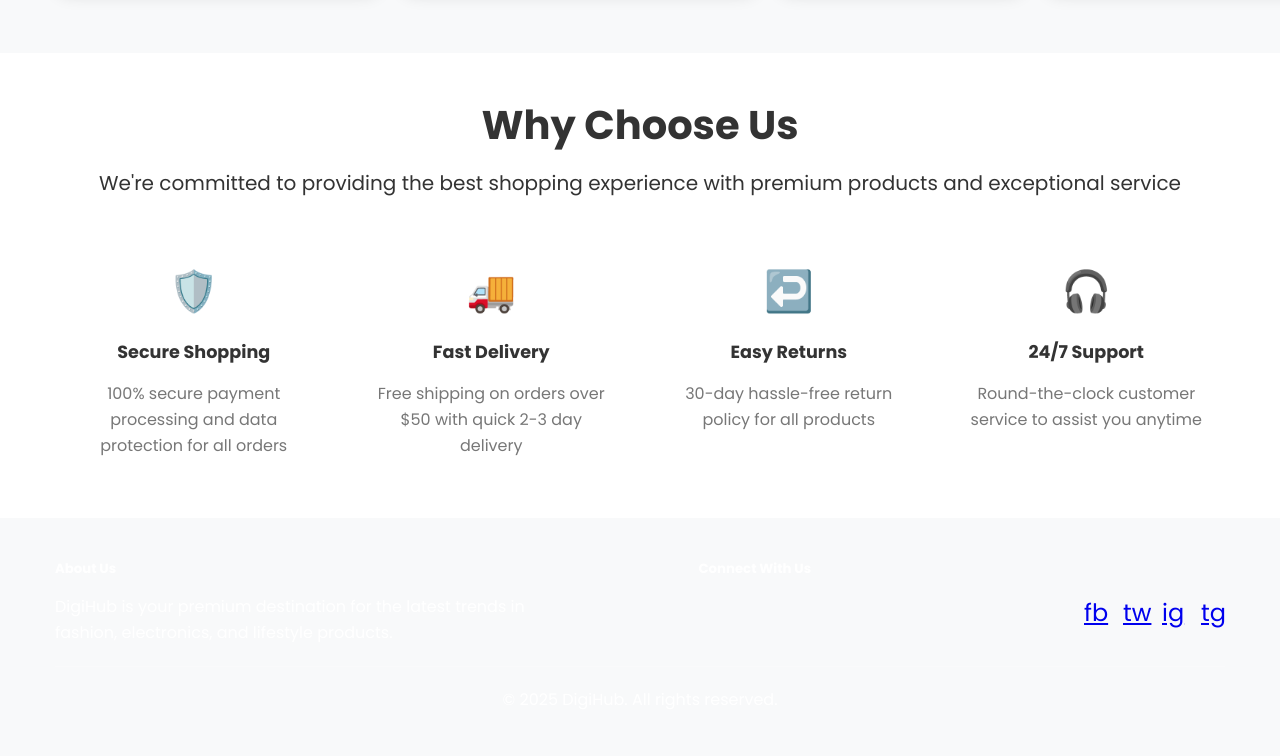
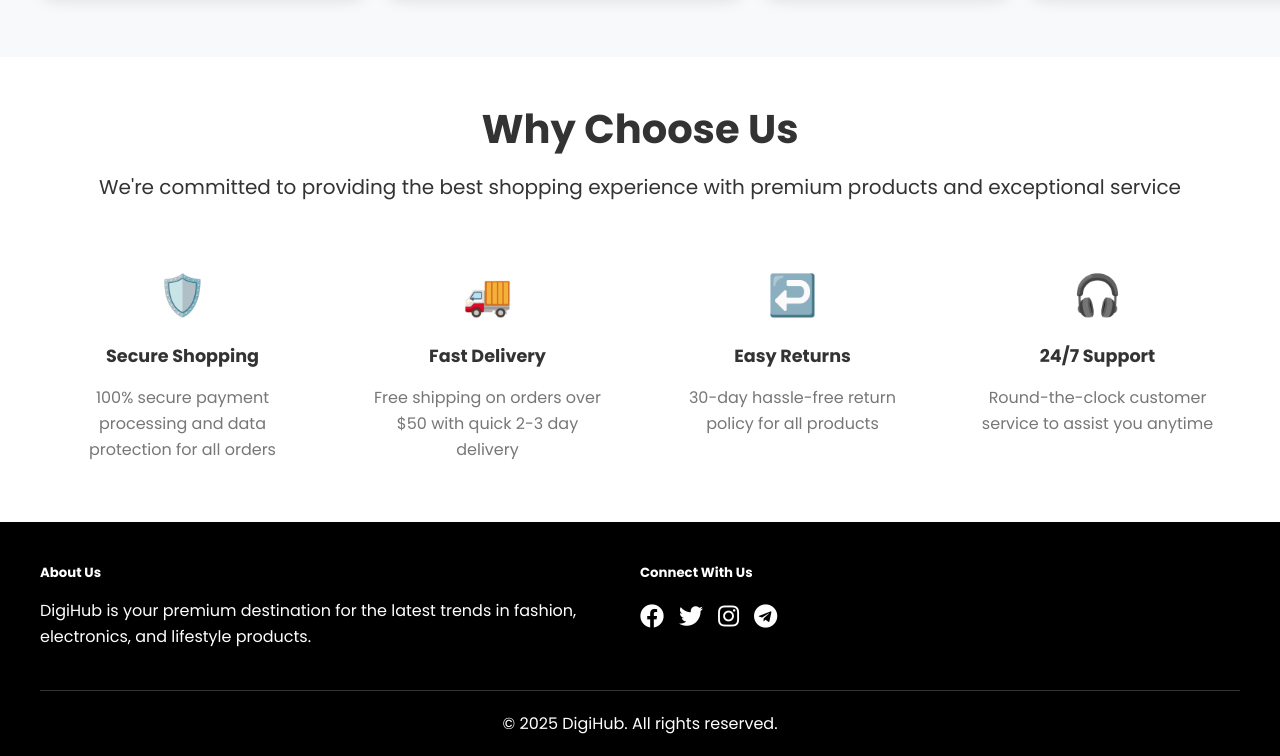
Before and after one commit to aintantony/ecommerce-with-html-css, a plain HTML site: page build/feature.html in a window 1280 px wide. Shown: the part 1941-2697 px from the top of the page. Before the commit the page ends 2673 px from the top, so only its background shows below. Drawn offline with Linux system fonts and the light colour scheme; a web font is replaced by a local one.

Commit message:
latest update

```diff
--- a/build/feature.html
+++ b/build/feature.html
@@ -4,7 +4,8 @@
     <meta charset="UTF-8" />
     <meta name="viewport" content="width=device-width, initial-scale=1.0" />
     <title>Featured Products - DigiHub</title>
-    <link rel="stylesheet" href="../css/feature.css">
+    <link rel="stylesheet" href="../css/feature.css" />
+    <link rel="stylesheet" href="https://cdnjs.cloudflare.com/ajax/libs/font-awesome/5.15.4/css/all.min.css">
 
     <!-- Meta Tags for SEO -->
     <meta
@@ -43,7 +44,6 @@
       name="telegram:description"
       content="Follow us on Telegram for exclusive deals and updates!"
     />
-
   </head>
   <body>
     <!-- Header -->
@@ -66,7 +66,7 @@
               <a class="menu-link" href="../index.html">Home</a>
             </li>
             <li class="menu-item">
-              <a class="menu-link" href="/build/feature.html">Featured</a>
+              <a class="menu-link" href="/build/feature.html">Feature</a>
             </li>
             <li class="menu-item">
               <a class="menu-link" href="/build/contact.html">Contact</a>
@@ -451,29 +451,36 @@
       </div>
     </section>
 
-    <!-- Footer -->
     <footer class="footer">
       <div class="container">
         <div class="footer-row">
-          <div class="footer-col">
+          <div class="footer-column">
             <h5 class="footer-title">About Us</h5>
             <p>
               DigiHub is your premium destination for the latest trends in
               fashion, electronics, and lifestyle products.
             </p>
           </div>
-          <div class="footer-col">
+          <div class="footer-column">
             <h5 class="footer-title">Connect With Us</h5>
             <div class="social-icons">
-              <a href="#" class="icon icon-facebook"></a>
-              <a href="#" class="icon icon-twitter"></a>
-              <a href="#" class="icon icon-instagram"></a>
-              <a href="#" class="icon icon-telegram"></a>
+              <a href="#" class="social-link"
+                ><i class="fab fa-facebook"></i
+              ></a>
+              <a href="#" class="social-link"><i class="fab fa-twitter"></i></a>
+              <a href="#" class="social-link"
+                ><i class="fab fa-instagram"></i
+              ></a>
+              <a href="#" class="social-link"
+                ><i class="fab fa-telegram"></i
+              ></a>
             </div>
           </div>
         </div>
-        <hr class="footer-divider" />
-        <p class="copyright">&copy; 2025 DigiHub. All rights reserved.</p>
+        <hr class="divider" />
+        <div class="text-center">
+          <p class="copyright">&copy; 2025 DigiHub. All rights reserved.</p>
+        </div>
       </div>
     </footer>
 
--- a/css/about.css
+++ b/css/about.css
@@ -30,7 +30,7 @@ body {
 
 .navbar {
   background-color: var(--primary-color);
-  padding: 15px 0;
+  padding: 1px 0;
 }
 
 .container {
--- a/css/contact.css
+++ b/css/contact.css
@@ -36,7 +36,7 @@ body {
 
 .top-nav {
   background-color: var(--primary-color);
-  padding: 10px 0;
+  padding: 12px 0;
 }
 
 .container {
--- a/css/feature.css
+++ b/css/feature.css
@@ -22,6 +22,8 @@ body {
   --light-bg: #f8f9fa;
   --dark-text: #000;
   --light-text: #ecf0f1;
+  --text-dark: #000000;  /* Added this */
+  --accent-color: #ff6b6b;  /* Added this */
 }
 
 /* Container */
@@ -29,7 +31,6 @@ body {
   width: 100%;
   max-width: 1200px;
   margin: 0 auto;
-  padding: 0 15px;
 }
 
 /* Header Styles */
@@ -42,7 +43,7 @@ body {
 .top-menu {
   background-color: var(--main-color);
   color: white;
-  padding: 10px 0;
+  padding: 12px 0;
 }
 
 .menu-inner {
@@ -312,6 +313,7 @@ body {
   color: #777;
 }
 
+/* Footer */
 .footer {
   background-color: var(--text-dark);
   color: white;
@@ -320,12 +322,15 @@ body {
 
 .footer-row {
   display: flex;
+  flex-wrap: wrap;
   justify-content: space-between;
   margin-bottom: 20px;
 }
 
-.footer-col {
-  width: 45%;
+.footer-column {
+  flex: 1;
+  min-width: 250px;
+  margin-bottom: 20px;
 }
 
 .footer-title {
@@ -336,12 +341,21 @@ body {
   display: flex;
   gap: 15px;
   font-size: 24px;
-  justify-content: flex-end;
   margin-top: 15px;
 }
 
-.footer-divider {
-  border: 0;
+.social-link {
+  color: white;
+  text-decoration: none;
+}
+
+.social-link:hover {
+  color: #ff6b6b; /* Using the highlight color for hover effect */
+  transition: color 0.3s ease;
+}
+
+.divider {
+  border: none;
   border-top: 1px solid rgba(255, 255, 255, 0.2);
   margin: 20px 0;
 }
--- a/css/index.css
+++ b/css/index.css
@@ -53,7 +53,6 @@ img {
   width: 100%;
   max-width: 1200px;
   margin: 0 auto;
-  padding: 0 15px;
 }
 
 /* Header & Navigation */
@@ -138,7 +137,7 @@ img {
 .nav-link {
   color: white;
   position: relative;
-  padding: 10px 0;
+  padding: 12px 0;
 }
 
 .nav-link::after {
@@ -371,12 +370,15 @@ img {
 
 .footer-row {
   display: flex;
+  flex-wrap: wrap;
   justify-content: space-between;
   margin-bottom: 20px;
 }
 
-.footer-col {
-  width: 45%;
+.footer-column {
+  flex: 1;
+  min-width: 250px;
+  margin-bottom: 20px;
 }
 
 .footer-title {
@@ -387,12 +389,11 @@ img {
   display: flex;
   gap: 15px;
   font-size: 24px;
-  justify-content: flex-end;
   margin-top: 15px;
 }
 
 .footer-divider {
-  border: 0;
+  border: none;
   border-top: 1px solid rgba(255, 255, 255, 0.2);
   margin: 20px 0;
 }
```
Also changed, not shown: build/about.html (+1 -0 lines), index.html (+1 -0 lines).
